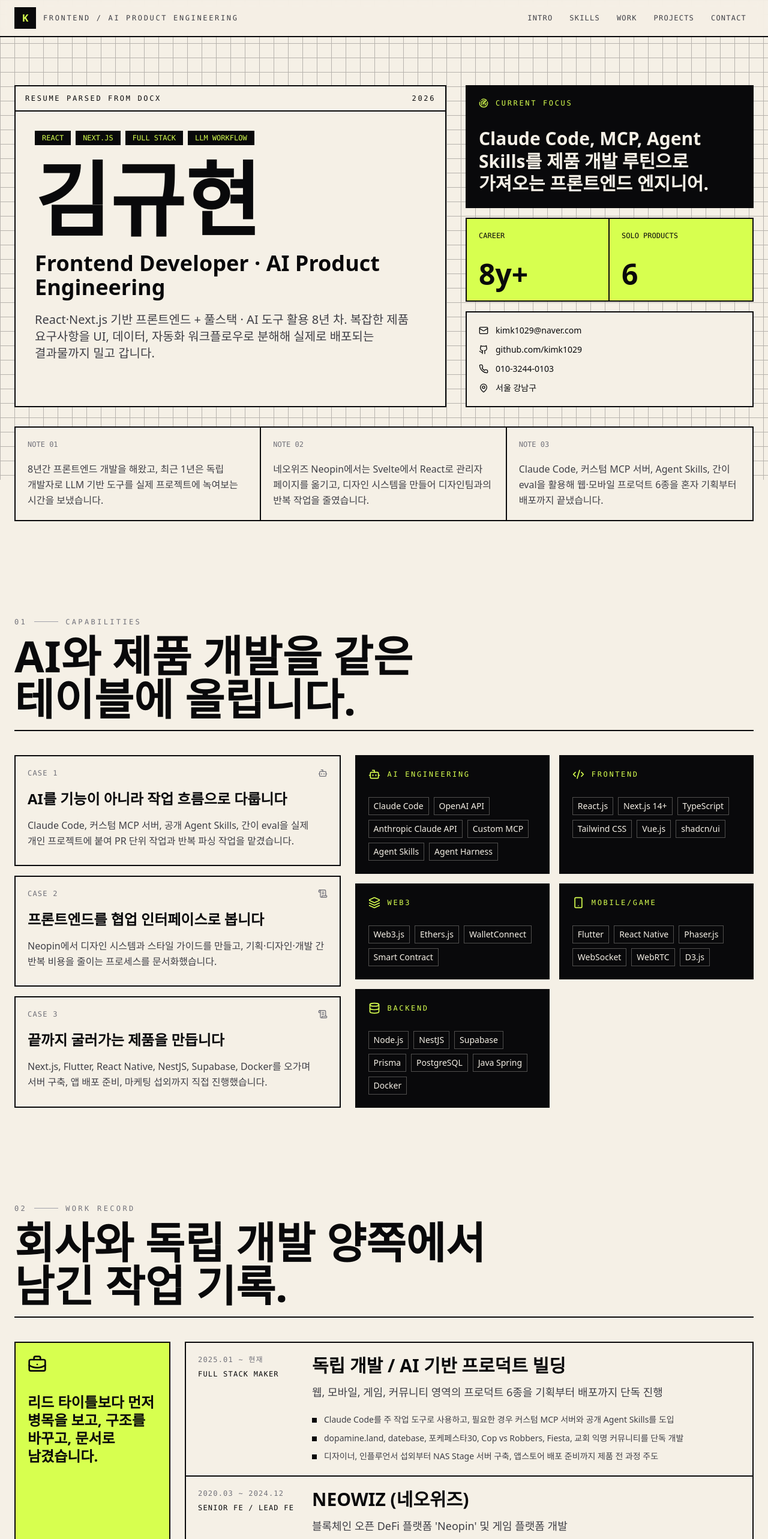
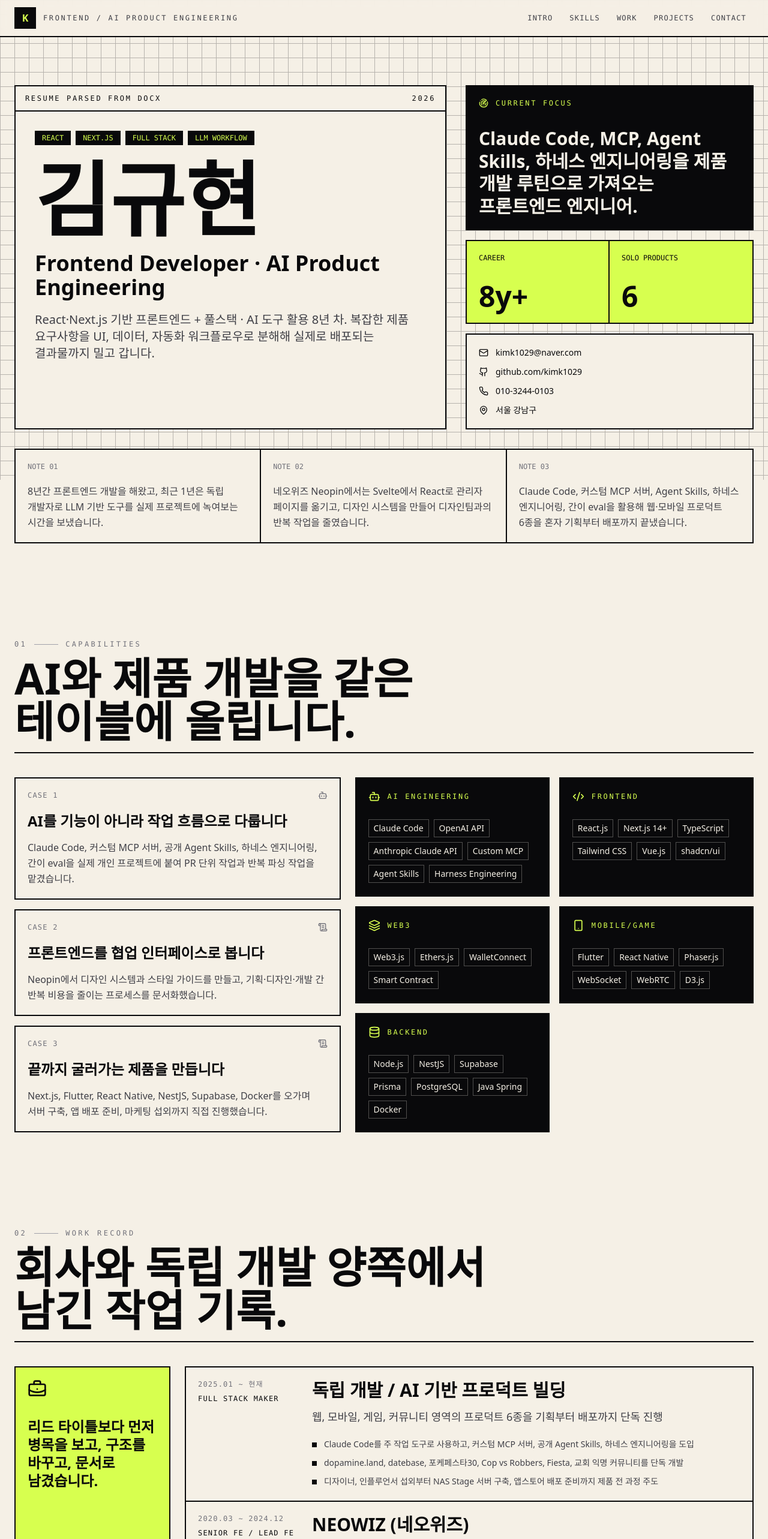
Before and after one commit to kimk1029/kimk1029.github.io, a Next.js app: page / in a window 1280 px wide. Shown: the top 2566 px of the page at 60% size. Built offline with nearby package versions, Linux system fonts and the light colour scheme.

Commit message:
Add harness engineering to resume copy

```diff
--- a/app/data.ts
+++ b/app/data.ts
@@ -6,7 +6,7 @@ export const experience = [
     period: "2025.01 ~ 현재",
     description: "웹, 모바일, 게임, 커뮤니티 영역의 프로덕트 6종을 기획부터 배포까지 단독 진행",
     details: [
-      "Claude Code를 주 작업 도구로 사용하고, 필요한 경우 커스텀 MCP 서버와 공개 Agent Skills를 도입",
+      "Claude Code를 주 작업 도구로 사용하고, 커스텀 MCP 서버, 공개 Agent Skills, 하네스 엔지니어링을 도입",
       "dopamine.land, datebase, 포케페스타30, Cop vs Robbers, Fiesta, 교회 익명 커뮤니티를 단독 개발",
       "디자이너, 인플루언서 섭외부터 NAS Stage 서버 구축, 앱스토어 배포 준비까지 제품 전 과정 주도"
     ]
@@ -49,12 +49,12 @@ export const personalInfo = {
   summary: [
     "8년간 프론트엔드 개발을 해왔고, 최근 1년은 독립 개발자로 LLM 기반 도구를 실제 프로젝트에 녹여보는 시간을 보냈습니다.",
     "네오위즈 Neopin에서는 Svelte에서 React로 관리자 페이지를 옮기고, 디자인 시스템을 만들어 디자인팀과의 반복 작업을 줄였습니다.",
-    "Claude Code, 커스텀 MCP 서버, Agent Skills, 간이 eval을 활용해 웹·모바일 프로덕트 6종을 혼자 기획부터 배포까지 끝냈습니다."
+    "Claude Code, 커스텀 MCP 서버, Agent Skills, 하네스 엔지니어링, 간이 eval을 활용해 웹·모바일 프로덕트 6종을 혼자 기획부터 배포까지 끝냈습니다."
   ]
 };
 
 export const skills = [
-  { category: "AI Engineering", items: ["Claude Code", "OpenAI API", "Anthropic Claude API", "Custom MCP", "Agent Skills", "Agent Harness"], icon: Bot },
+  { category: "AI Engineering", items: ["Claude Code", "OpenAI API", "Anthropic Claude API", "Custom MCP", "Agent Skills", "Harness Engineering"], icon: Bot },
   { category: "Frontend", items: ["React.js", "Next.js 14+", "TypeScript", "Tailwind CSS", "Vue.js", "shadcn/ui"], icon: Code2 },
   { category: "Web3", items: ["Web3.js", "Ethers.js", "WalletConnect", "Smart Contract"], icon: Layers },
   { category: "Mobile/Game", items: ["Flutter", "React Native", "Phaser.js", "WebSocket", "WebRTC", "D3.js"], icon: Smartphone },
--- a/app/page.tsx
+++ b/app/page.tsx
@@ -31,13 +31,13 @@ const proofNotes = [
   "메인 데이터 페칭 34% 개선",
   "Lighthouse 20% 개선",
   "독립 개발 프로덕트 6종",
-  "Claude Code + Custom MCP",
+  "Harness Engineering",
 ];
 
 const capabilityNotes = [
   {
     title: "AI를 기능이 아니라 작업 흐름으로 다룹니다",
-    body: "Claude Code, 커스텀 MCP 서버, 공개 Agent Skills, 간이 eval을 실제 개인 프로젝트에 붙여 PR 단위 작업과 반복 파싱 작업을 맡겼습니다.",
+    body: "Claude Code, 커스텀 MCP 서버, 공개 Agent Skills, 하네스 엔지니어링, 간이 eval을 실제 개인 프로젝트에 붙여 PR 단위 작업과 반복 파싱 작업을 맡겼습니다.",
   },
   {
     title: "프론트엔드를 협업 인터페이스로 봅니다",
@@ -233,7 +233,7 @@ export default function Portfolio() {
                 Current Focus
               </div>
               <p className="text-3xl font-black leading-tight">
-                Claude Code, MCP, Agent Skills를 제품 개발 루틴으로 가져오는 프론트엔드 엔지니어.
+                Claude Code, MCP, Agent Skills, 하네스 엔지니어링을 제품 개발 루틴으로 가져오는 프론트엔드 엔지니어.
               </p>
             </div>
             <div className="grid grid-cols-2 border-2 border-zinc-950 bg-[#d7ff4f]">
```
